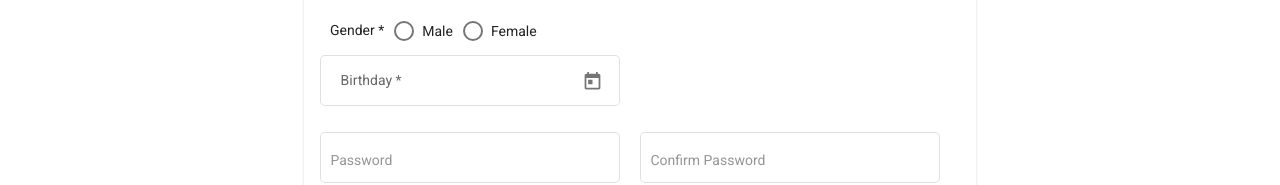
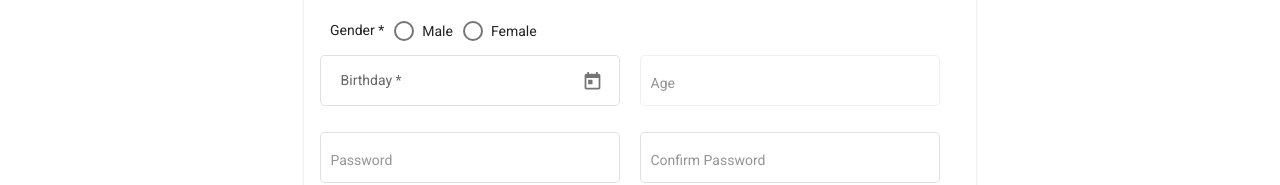
Before and after one commit to OsamaYousry/angular-forms-playground, an Angular app: page / in a window 1280 px wide. Shown: the part 266-451 px from the top of the page. Built offline with nearby package versions, Linux system fonts and the light colour scheme.

Commit message:
add age subscription

```diff
--- a/src/app/app.component.html
+++ b/src/app/app.component.html
@@ -41,12 +41,15 @@
         </mat-radio-group>
       </div>
       <div class="row">
-        <mat-form-field class="w-50">
+        <mat-form-field>
           <mat-label>Birthday</mat-label>
           <input matInput [matDatepicker]="picker" [formControlName]="'dob'">
           <mat-datepicker-toggle matSuffix [for]="picker"></mat-datepicker-toggle>
           <mat-datepicker #picker></mat-datepicker>
           <mat-error>{{ getErrorMessage(formGroup.get('dob')) }}</mat-error>
+        </mat-form-field>
+        <mat-form-field>
+          <input matInput placeholder="Age" [formControlName]="'age'">
         </mat-form-field>
       </div>
       <div class="row">
--- a/src/app/app.component.ts
+++ b/src/app/app.component.ts
@@ -1,15 +1,15 @@
-import {Component} from '@angular/core';
+import {Component, OnInit} from '@angular/core';
 import {AbstractControl, FormBuilder, FormGroup, Validators} from '@angular/forms';
 import {passwordMatchValidator, birthdayValidator, passwordComplexityValidator, usernameValidator} from './validators';
 import {SignupModel} from './models/signup.model';
-import {delay, of} from 'rxjs';
+import {delay, map, of} from 'rxjs';
 
 @Component({
   selector: 'app-root',
   templateUrl: './app.component.html',
   styleUrls: ['./app.component.scss']
 })
-export class AppComponent {
+export class AppComponent implements OnInit {
   formGroup: FormGroup;
   isLoading: boolean = false;
 
@@ -23,7 +23,15 @@ export class AppComponent {
       confirmPassword: ['', [Validators.required]],
       gender: ['', [Validators.required]],
       dob: ['', [Validators.required, birthdayValidator]],
+      age: [{value: '', disabled: true}]
     }, {validators: passwordMatchValidator});
+  }
+
+  ngOnInit() {
+    this.formGroup.controls['dob'].valueChanges.pipe(
+      map(dob => new Date().getFullYear() - new Date(dob).getFullYear()),
+      map(age => age > 5 ? age : null)
+    ).subscribe(age => this.formGroup.controls['age'].setValue(age));
   }
 
   getErrorMessage(control: AbstractControl | null) {
@@ -68,7 +76,7 @@ export class AppComponent {
   }
 
   signup() {
-    let {confirmPassword, ...model} = this.formGroup.value as SignupModel & {confirmPassword: string};
+    let {confirmPassword, ...model} = this.formGroup.value as SignupModel & { confirmPassword: string };
     console.log(model);
     this.isLoading = true;
     of(null).pipe(delay(2000)).subscribe(() => {
```
